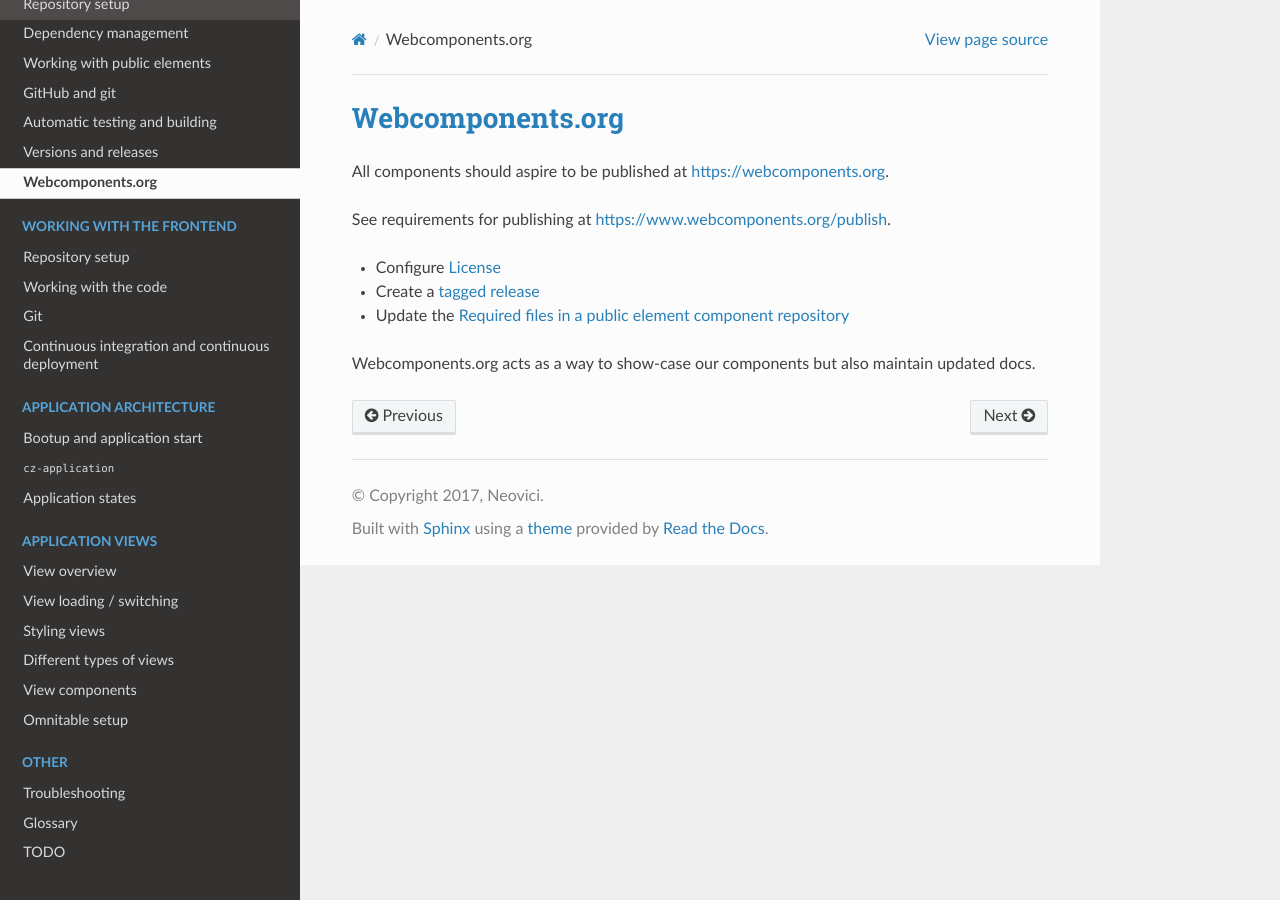
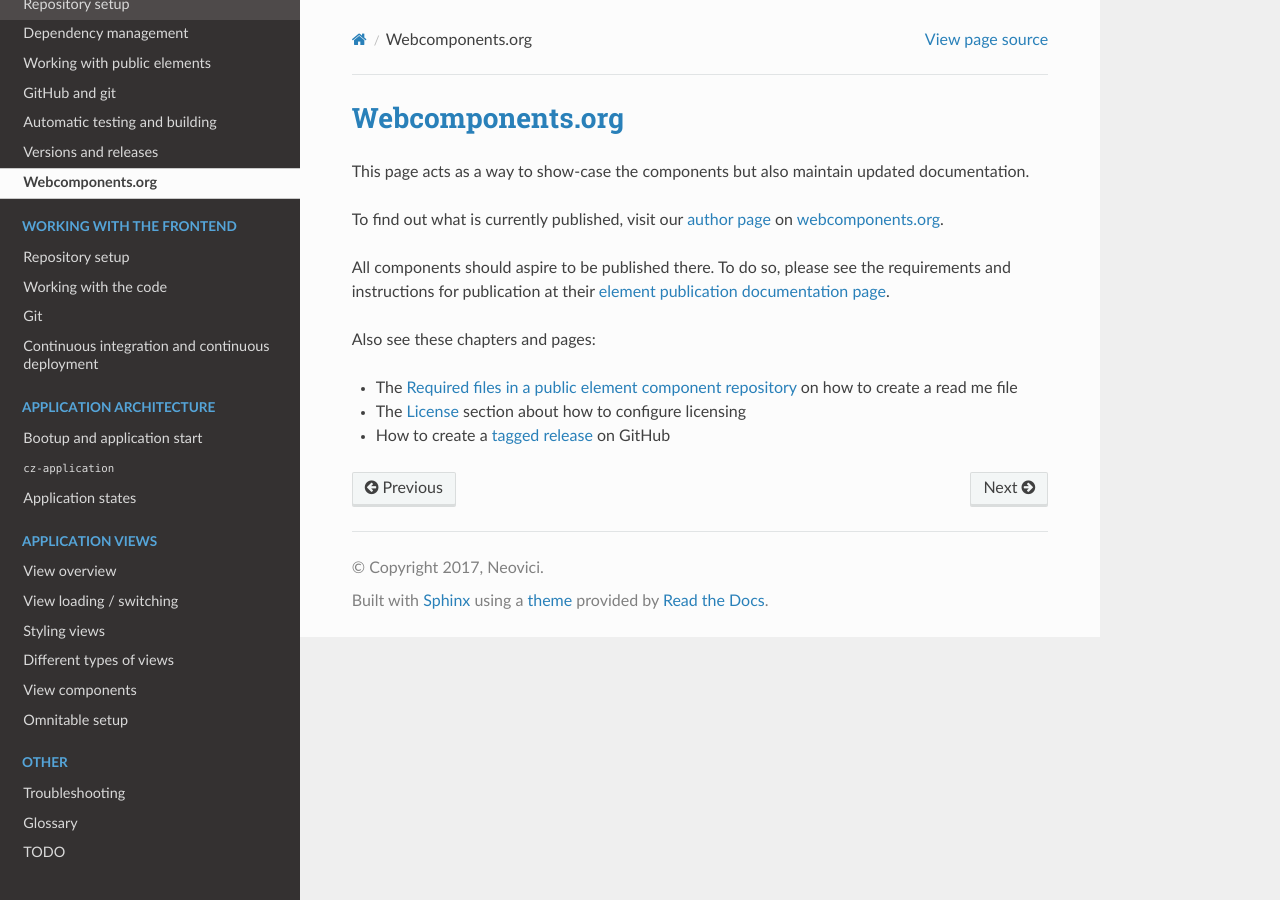
Before and after one commit to plumelo/cosmoz-frontend-rtd, a Sphinx documentation site: the page built from docs/public/60-webcomponents-org.rst, in a window 1280 px wide. Built offline with Sphinx 7.4.7 and the Read the Docs theme 2.0.0, drawn with Linux system fonts in a browser that asks for light colours.

Commit message:
docs/public/60-webcomponents-org, restructuring and adding some details.

```diff
--- a/docs/public/60-webcomponents-org.rst
+++ b/docs/public/60-webcomponents-org.rst
@@ -1,16 +1,24 @@
 .. _webcomponents-org:
 
 `Webcomponents.org <https://webcomponents.org>`_
-------------------------------------------------
+================================================
 
-All components should aspire to be published at https://webcomponents.org.
+This page acts as a way to show-case the components but also maintain
+updated documentation.
 
-See requirements for publishing at https://www.webcomponents.org/publish.
+To find out what is currently published, visit our `author page
+<https://www.webcomponents.org/author/Neovici>`_ on
+`webcomponents.org <https://webcomponents.org>`_.
 
-* Configure :ref:`github-license`
+All components should aspire to be published there. To do so, please see the
+requirements and instructions for publication at their `element publication
+documentation page <https://www.webcomponents.org/publish>`_.
 
-* Create a `tagged release <https://help.github.com/articles/about-releases/>`_
+Also see these chapters and pages:
 
-* Update the :ref:`github-readme`
+* The :ref:`github-readme` on how to create a read me file
 
-Webcomponents.org acts as a way to show-case our components but also maintain updated docs.
+* The :ref:`github-license` section about how to configure licensing
+
+* How to create a `tagged release
+  <https://help.github.com/articles/about-releases/>`_ on GitHub
```
